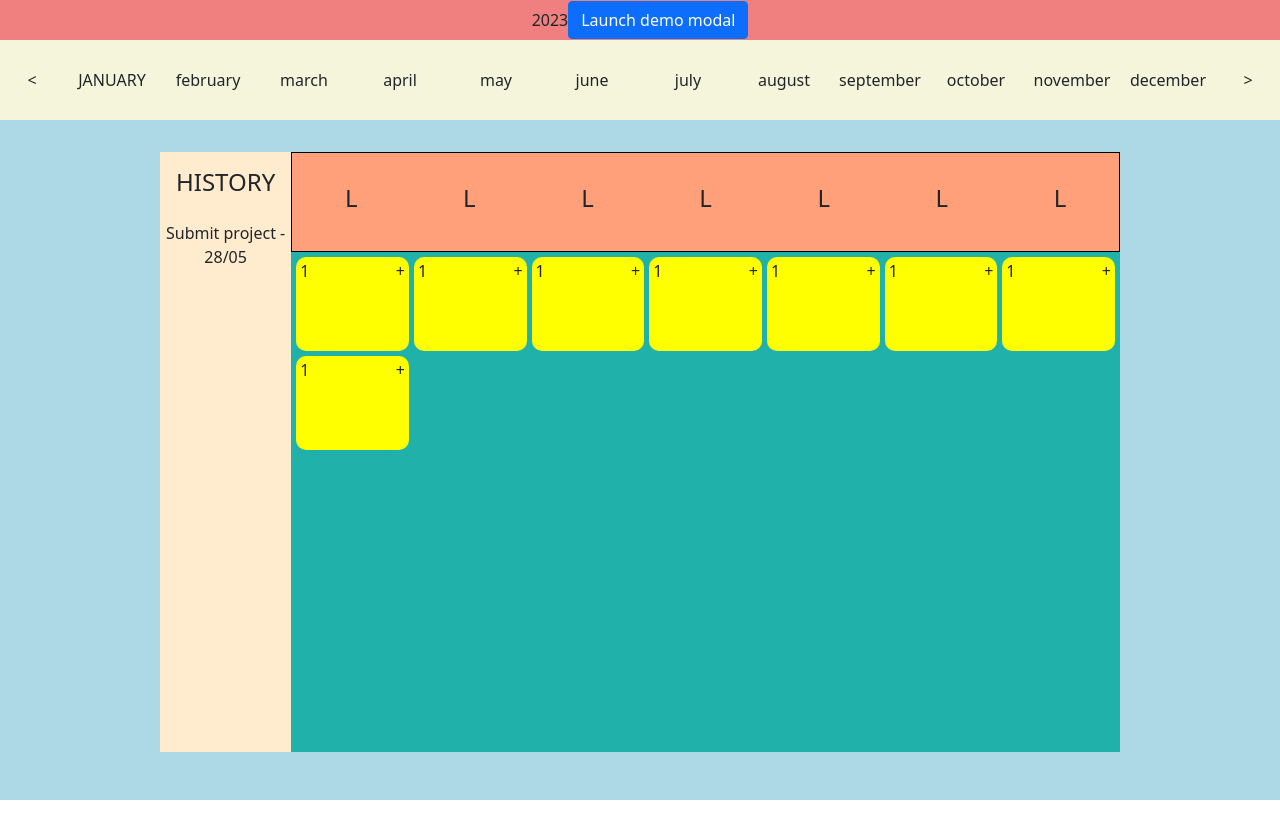
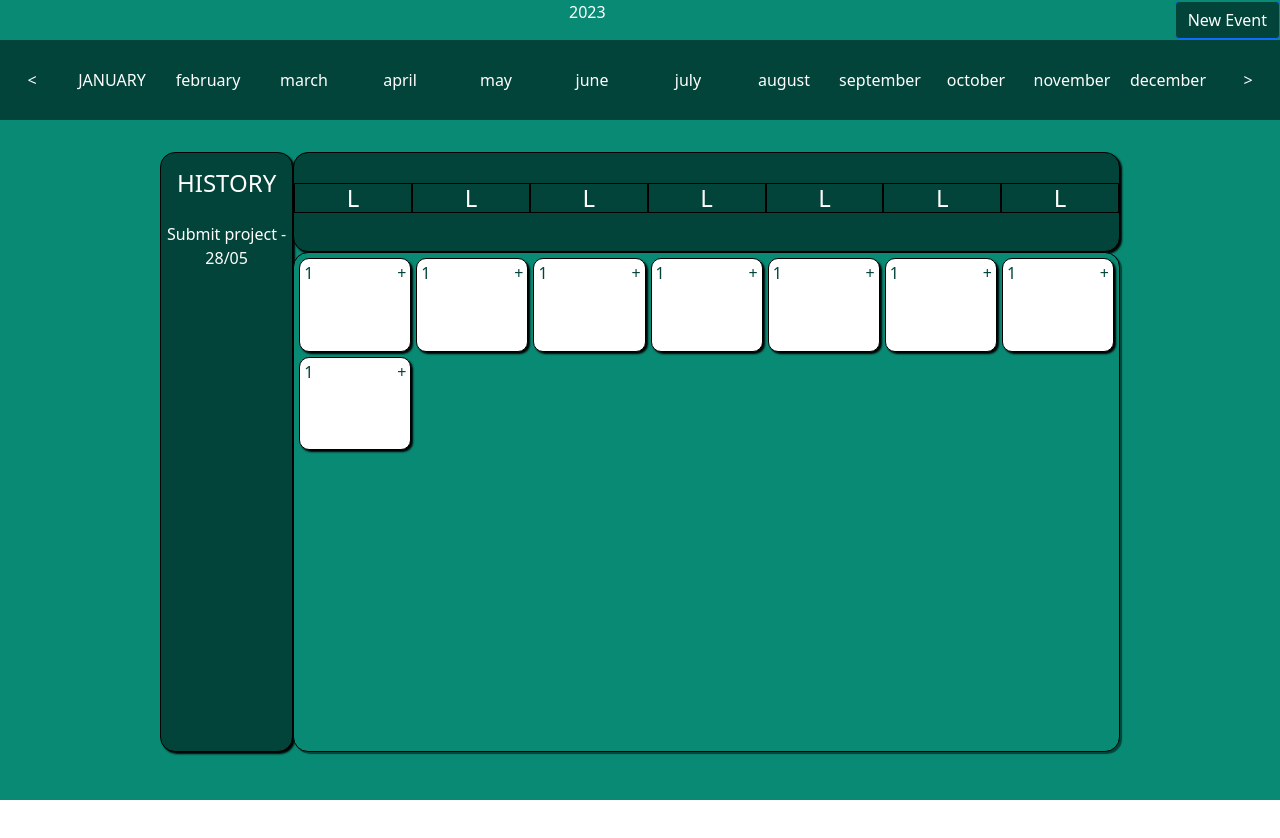
Before and after one commit to ali-hourag/calendar-hamilton, a website: page src/index.html in a window 1280 px wide. Shown: the top 838 px of the page. Drawn offline with nearby package versions, Linux system fonts and the light colour scheme.

Commit message:
feat(style):addsColorsCalendar

```diff
--- a/src/index.html
+++ b/src/index.html
@@ -22,11 +22,12 @@
 </head>
 
 <body>
-    <header id="header" class="header d-flex justify-content-center align-items-center">
-        2023
+    <header id="header" class="header d-flex justify-content-between align-items-center">
+        <div></div>
+       <p>2023</p>
          <!-- Button trigger modal -->
-         <button type="button" class="btn btn-primary" data-bs-toggle="modal" data-bs-target="#exampleModal">
-            Launch demo modal
+         <button type="button" class="ml-3 btn btn-primary new-event-button" data-bs-toggle="modal" data-bs-target="#exampleModal">
+           New Event
         </button>
     </header>
 
--- a/src/style.css
+++ b/src/style.css
@@ -1,17 +1,21 @@
 .header {
-    background-color: lightcoral;
+    background-color: rgb(9, 138, 116);
     width: 100vw;
     height: 5vh;
+    color: white;
+
 }
 
 .main {
     height: 95vh;
-    background-color: lightblue;
+    background-color: rgb(9, 138, 116);
+    color: white;
 }
 
 .topbar-container {
     height: 10vh;
-    background-color: beige;
+    background-color: rgb(2, 68, 57);
+
 }
 
 .topbar-next-year,
@@ -35,7 +39,7 @@
 
 .label-topbar-months:hover {
     cursor: pointer;
-    background-color: lightgray;
+    background-color: rgb(1, 39, 33);
 }
 
 .input-topbar-months:checked+label {
@@ -50,7 +54,7 @@
 .topbar-next-year:hover,
 .topbar-previous-year:hover {
     cursor: pointer;
-    background-color: antiquewhite;
+    background-color: rgb(1, 39, 33);
 }
 
 .calendar-container {
@@ -59,7 +63,7 @@
     grid-template-rows: repeat(6, 1fr);
     height: 75vh;
     width: 75vw;
-    background-color: lightpink;
+    background-color: rgb(9, 138, 116);
     margin: 2rem auto auto;
     /*top-horizontal-bottom*/
 }
@@ -67,40 +71,53 @@
 .events-history-container {
     grid-column: 1/2;
     grid-row: 1/7;
-    background-color: blanchedalmond;
+    background-color: rgb(2, 68, 57);
+    border: 1px solid black;
+    border-radius: 15px;
+    box-shadow: 2px 2px 2px black;
+
 }
 
 .days-of-week {
     grid-column: 2/9;
     grid-row: 1/2;
-    background-color: lightsalmon;
+    background-color: rgb(2, 68, 57);
     display: grid;
     grid-template-columns: repeat(7, 1fr);
     align-items: center;
     border: 1px solid black;
+    border-radius: 15px;
+    box-shadow: 2px 2px 2px black;
 }
 
 .day-of-week {
     text-align: center;
+    border: 1px solid black;
 }
 
 .days-month-container {
     grid-column: 2/9;
     grid-row: 2/7;
-    background-color: lightseagreen;
+    background-color: rgb(9, 138, 116);
     display: grid;
     grid-template-columns: repeat(7, 1fr);
     grid-template-rows: repeat(5, 1fr);
     padding: 5px;
     gap: 5px;
+    box-shadow: 2px 2px 1px rgb(2, 68, 57);
+    border-radius: 15px;
+    border: 1px solid black;
+
 }
 
 .entry-day-calendar {
     display: flex;
     flex-direction: row;
     justify-content: space-between;
-    background-color: yellow;
+    background-color: white;
     border-radius: 10px;
+    border: 1px solid black;
+    box-shadow: 2px 2px 2px black;
     -webkit-border-radius: 10px;
     -moz-border-radius: 10px;
     -ms-border-radius: 10px;
@@ -110,15 +127,23 @@
 .day-number-calendar {
     padding-left: 4px;
     padding-top: 2px;
+    color: rgb(2, 68, 57);
 }
 .style-modal {
     height: 70vh;
 }
 
 
-
-
 .add-event-calendar {
     padding-right: 4px;
     padding-top: 2px;
+    color: rgb(2, 68, 57);
 }
+
+.new-event-button {
+    background-color: rgb(2, 68, 57);
+}
+
+.new-event-button :hover {
+   background-color: rgb(1, 39, 33);
+}
```
